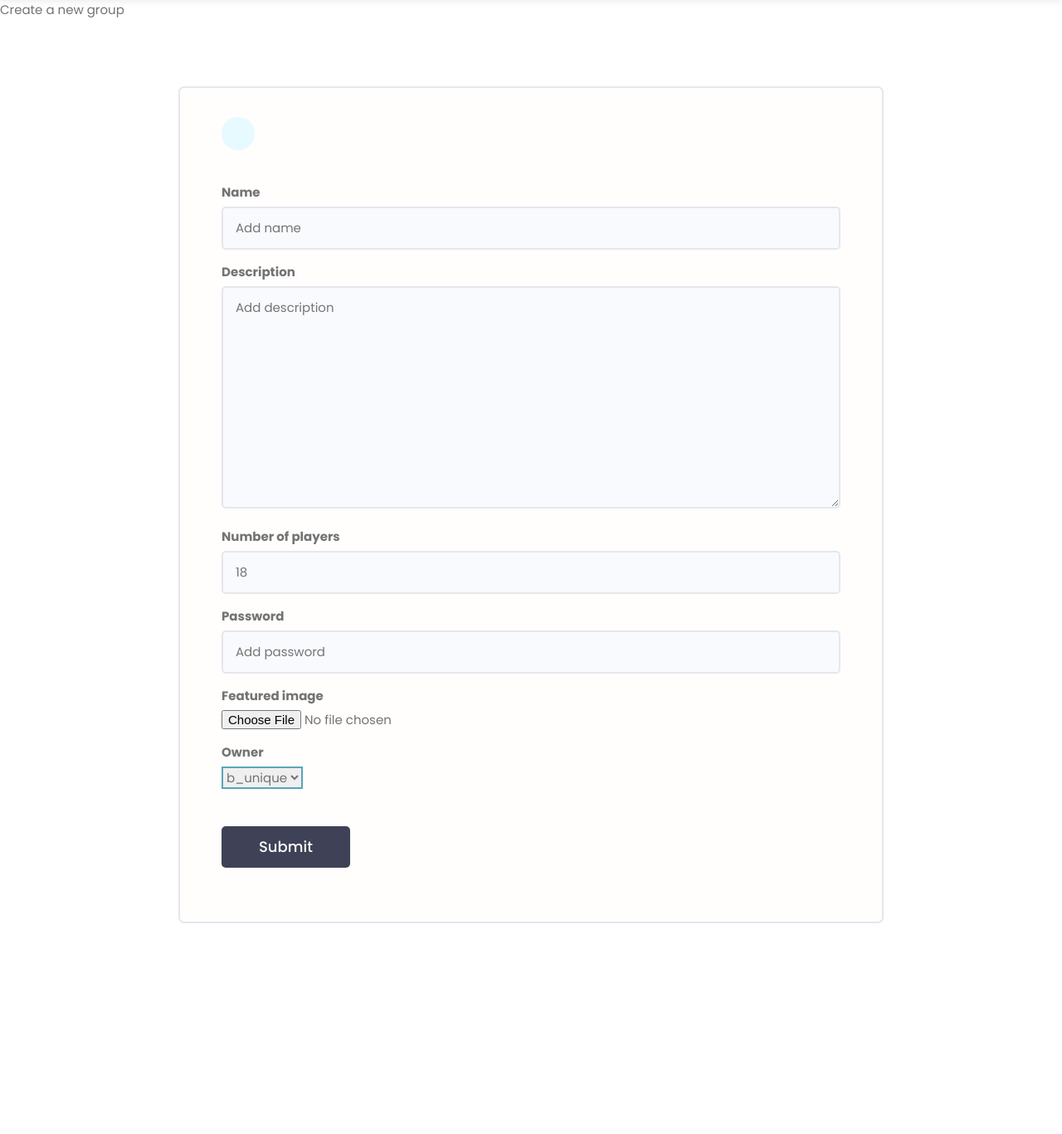
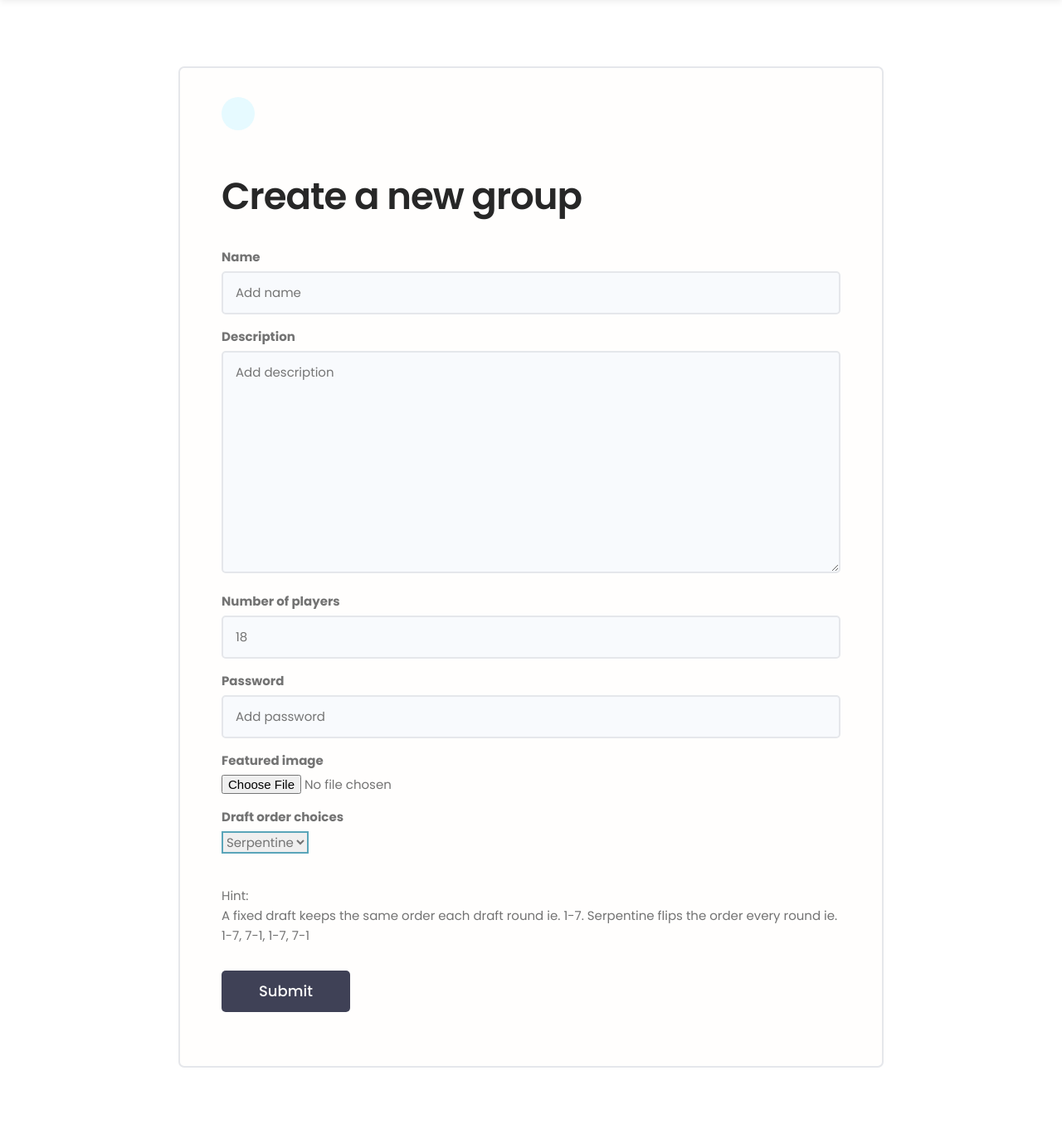
Before and after one commit to Grzegorz-Oledzki/fifa_draft_project, a Django app: page /create-group/ in a window 1280 px wide. Shown: the part 121-1488 px from the top of the page at 83% size. Before the commit the page ends 1234 px from the top, so only its background shows below. Run offline with Django 4.2, Linux system fonts and the light colour scheme; data comes from the database, SQL or seed files in the repository; both versions use the stored data as it was after the commit; some libraries are stand-ins or nearby versions.

Commit message:
feat: add draft order choices to Group model, add it to form

```diff
--- a/fifa_draft/forms.py
+++ b/fifa_draft/forms.py
@@ -5,7 +5,7 @@ class GroupForm(ModelForm):
     class Meta:
         model = Group
         owner = Profile
-        fields = ['name', 'description', 'number_of_players', 'password', 'featured_image', 'owner']
+        fields = ['name', 'description', 'number_of_players', 'password', 'featured_image', 'draft_order_choices']
 
     def __init__(self, *args, **kwargs):
         super(GroupForm, self).__init__(*args, **kwargs)
--- a/fifa_draft/models.py
+++ b/fifa_draft/models.py
@@ -3,6 +3,7 @@ from django.contrib.auth.models import User
 import uuid
 from django.core.validators import MaxValueValidator, MinValueValidator
 from django.core.exceptions import ValidationError
+from django.utils.translation import gettext_lazy as _
 
 
 class Profile(models.Model):
@@ -43,6 +44,10 @@ class Profile(models.Model):
 
 
 class Group(models.Model):
+    class DraftOrders(models.TextChoices):
+        SERPENTINE = _('Serpentine'),
+        FIXED = _('Fixed')
+
     owner = models.ForeignKey(Profile, default=Profile, null=False, blank=False, on_delete=models.CASCADE)
     members = models.ManyToManyField(Profile, blank=True, related_name='members')
     name = models.CharField(max_length=200, unique=True, blank=False, null=False)
@@ -51,6 +56,7 @@ class Group(models.Model):
     password = models.CharField(null=False, blank=False, max_length=50)
     created = models.DateTimeField(auto_now_add=True)
     number_of_players = models.PositiveIntegerField(default=18, validators=[MinValueValidator(14), MaxValueValidator(20)])
+    draft_order_choices = models.CharField(blank=False, choices=DraftOrders.choices, max_length=10, default=DraftOrders.SERPENTINE)
     id = models.UUIDField(
         default=uuid.uuid4, unique=True, primary_key=True, editable=False
     )
--- a/fifa_draft/templates/group-form.html
+++ b/fifa_draft/templates/group-form.html
@@ -7,12 +7,13 @@
     <meta charset="UTF-8">
     <title>Create a new group</title>
 </head>
-Create a new group
+
 <main class="formPage my-xl">
         <div class="content-box">
             <div class="formWrapper">
                 <a class="backButton" href="#"><i class="im im-angle-left"></i></a>
                 <br>
+                <h2>Create a new group</h2>
                     <form class="form" method="POST" enctype="multipart/form-data">
                             {% csrf_token %}
                             {% for field in form %}
@@ -21,7 +22,9 @@ Create a new group
                                 {{ field }}
                             </div>
                             {% endfor %}
-                            <input class="btn btn--sub btn--lg  my-md" type="submit" value="Submit" />
+                    	    <br>Hint:
+                            <br>A fixed draft keeps the same order each draft round ie. 1-7. Serpentine flips the order every round ie. 1-7, 7-1, 1-7, 7-1
+                            <br><input class="btn btn--sub btn--lg  my-md" type="submit" value="Submit" />
                         </form>
             </div>
         </div>
```
Also changed, not shown: db.sqlite3, fifa_draft/migrations/0011_group_draft_order_choices.py (added).
